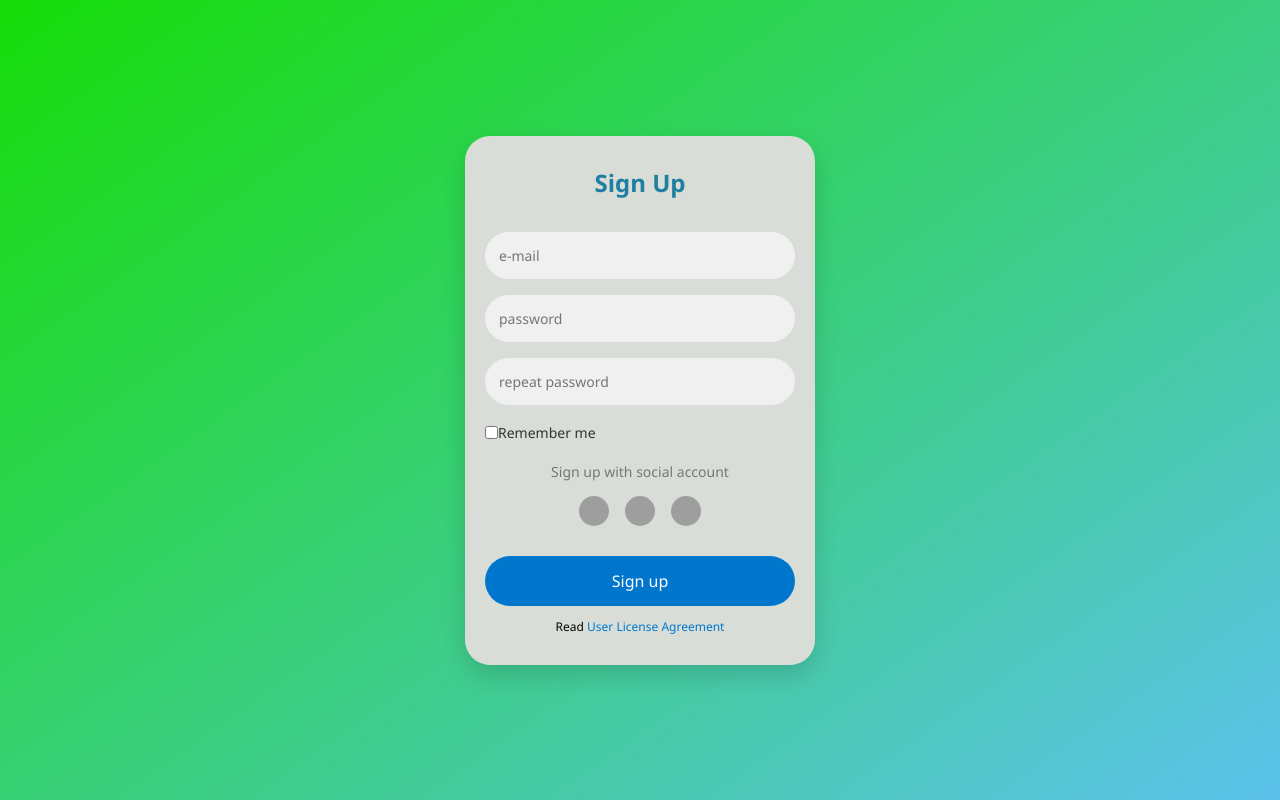
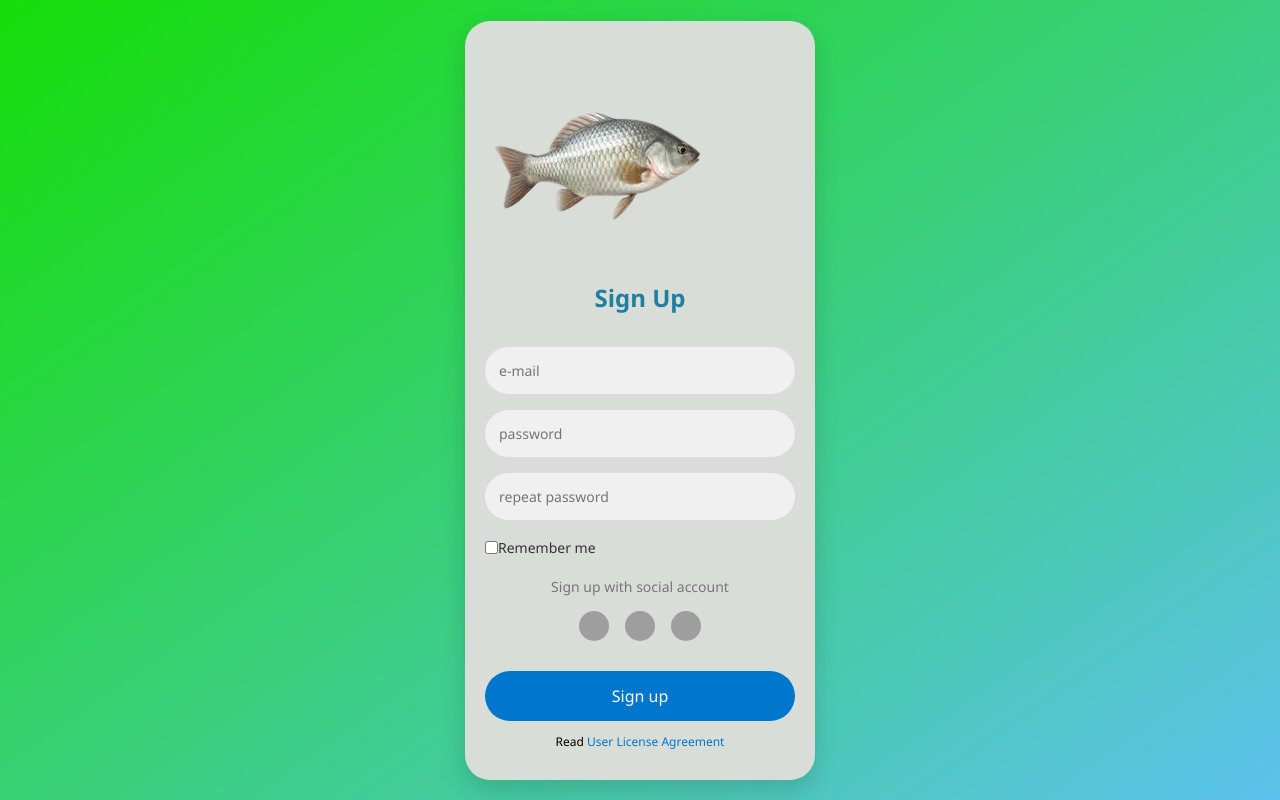
Before and after one commit to Babu-Alpha/Fish_product_website, a plain HTML site: page signup.html in a window 1280 px wide. Drawn offline with Linux system fonts and the light colour scheme; grey boxes are pictures that could not be loaded.

```diff
--- a/signup.html
+++ b/signup.html
@@ -9,8 +9,8 @@
   <body>
     <div class="signup-container">
       <form id="signupForm" class="signup-form">
+        <img src="./images/logo.png" alt="Logo" class="form-logo" />
         <h2>Sign Up</h2>
-
         <input type="email" id="email" placeholder="e-mail" required />
         <input type="password" id="password" placeholder="password" required />
         <input
```
